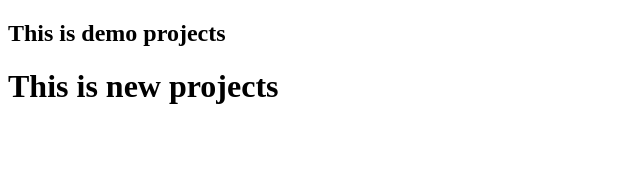
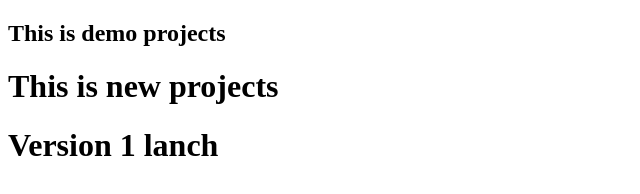
Before and after one commit to anilkumarguptaltts/Gitdemo, a plain HTML site: page index.html in a window 1280 px wide. Shown: the whole page, without its empty margins (0-640 px from the left). Drawn offline with Linux system fonts and the light colour scheme.

Commit message:
add text

```diff
--- a/index.html
+++ b/index.html
@@ -9,5 +9,6 @@
 <body>
     <h2>This is demo projects</h2>
     <h1>This is new projects</h1>
+    <h1>Version 1 lanch</h1>
 </body>
 </html>
```
